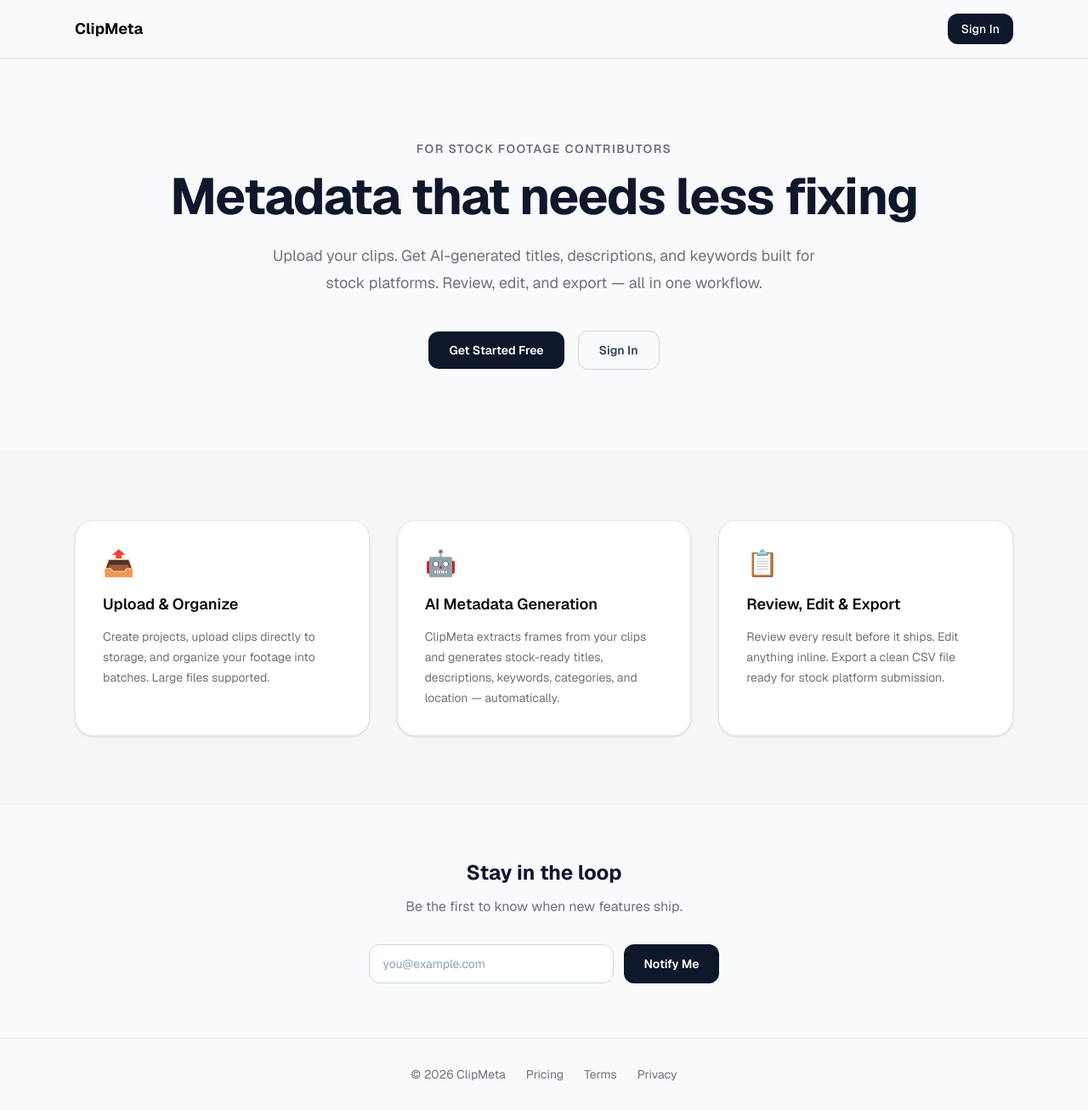
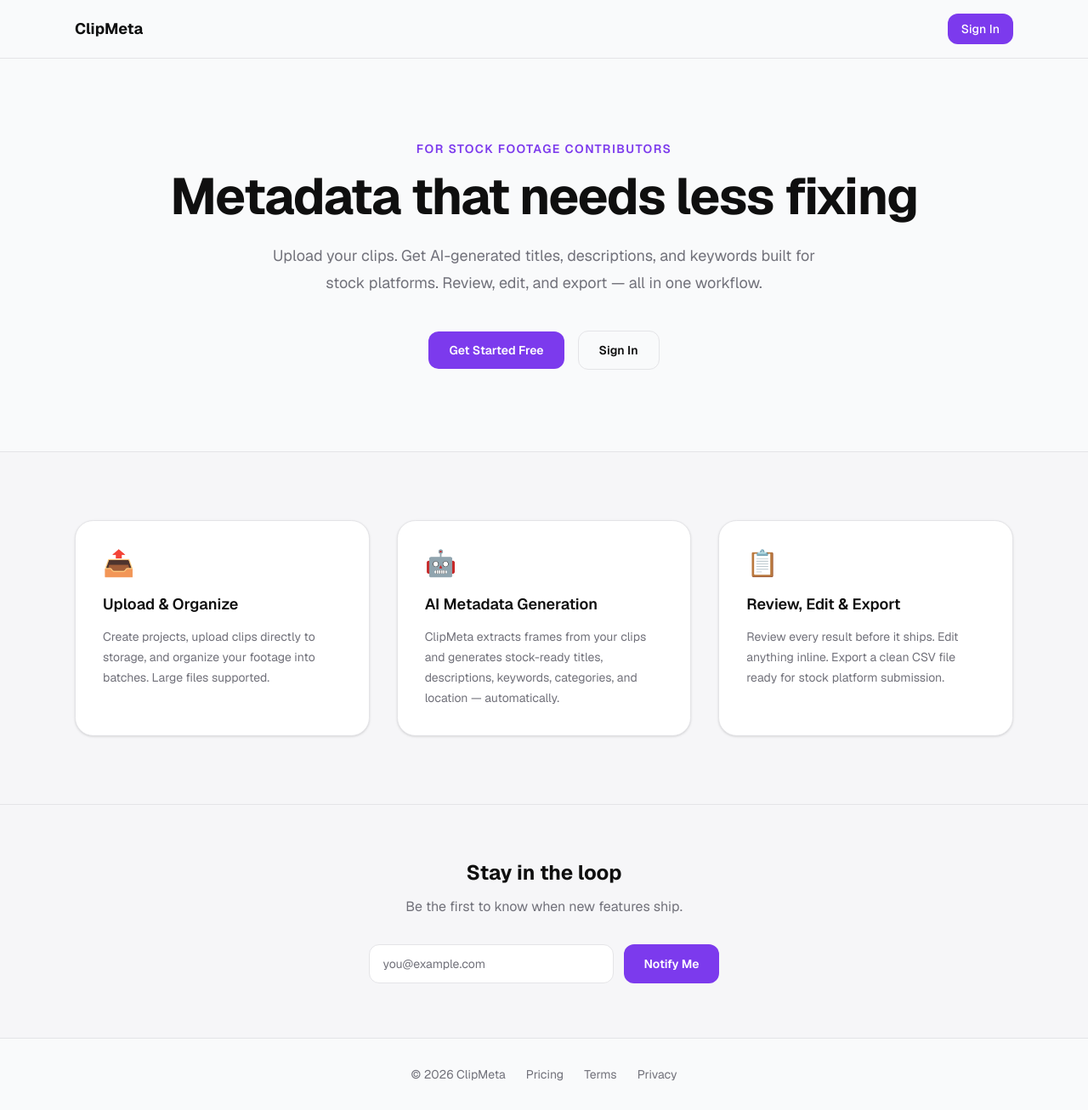
Before and after one commit to TerryBotDoOver/clipmeta, a Next.js app: page / in a window 1280 px wide. Shown: the whole page at 85% size. Built offline with nearby package versions, Linux system fonts and the light colour scheme.

Commit message:
fix: replace hardcoded slate colors with theme-aware classes for dark mode support

```diff
--- a/src/app/page.tsx
+++ b/src/app/page.tsx
@@ -11,7 +11,7 @@ export default function HomePage() {
           <span className="text-lg font-bold text-foreground">ClipMeta</span>
           <Link
             href="/auth"
-            className="rounded-lg bg-slate-900 px-4 py-2 text-sm font-medium text-white transition hover:bg-slate-800"
+            className="rounded-lg bg-primary px-4 py-2 text-sm font-medium text-primary-foreground transition hover:bg-primary/90"
           >
             Sign In
           </Link>
@@ -20,10 +20,10 @@ export default function HomePage() {
 
       {/* Hero */}
       <section className="mx-auto max-w-6xl px-6 py-24 text-center">
-        <p className="text-sm font-semibold uppercase tracking-widest text-muted-foreground">
+        <p className="text-sm font-semibold uppercase tracking-widest text-primary">
           For stock footage contributors
         </p>
-        <h1 className="mt-4 text-5xl font-bold tracking-tight text-slate-900 md:text-6xl">
+        <h1 className="mt-4 text-5xl font-bold tracking-tight text-foreground md:text-6xl">
           Metadata that needs less fixing
         </h1>
         <p className="mx-auto mt-6 max-w-2xl text-lg leading-8 text-muted-foreground">
@@ -33,13 +33,13 @@ export default function HomePage() {
         <div className="mt-10 flex flex-wrap items-center justify-center gap-4">
           <Link
             href="/sign-up"
-            className="rounded-lg bg-slate-900 px-6 py-3 text-sm font-semibold text-white transition hover:bg-slate-800"
+            className="rounded-lg bg-primary px-6 py-3 text-sm font-semibold text-primary-foreground transition hover:bg-primary/90"
           >
             Get Started Free
           </Link>
           <Link
             href="/auth"
-            className="rounded-lg border border-slate-300 px-6 py-3 text-sm font-semibold text-slate-700 transition hover:bg-muted"
+            className="rounded-lg border border-border px-6 py-3 text-sm font-semibold text-foreground transition hover:bg-muted"
           >
             Sign In
           </Link>
@@ -47,10 +47,10 @@ export default function HomePage() {
       </section>
 
       {/* Features */}
-      <section className="border-t border-slate-100 bg-muted/50 py-20">
+      <section className="border-t border-border bg-muted/50 py-20">
         <div className="mx-auto max-w-6xl px-6">
           <div className="grid gap-8 md:grid-cols-3">
-            <div className="rounded-2xl border border-slate-200 bg-card p-8 shadow-sm">
+            <div className="rounded-2xl border border-border bg-card p-8 shadow-sm">
               <div className="text-3xl">📤</div>
               <h3 className="mt-4 text-lg font-semibold text-foreground">Upload & Organize</h3>
               <p className="mt-3 text-sm leading-6 text-muted-foreground">
@@ -58,7 +58,7 @@ export default function HomePage() {
                 footage into batches. Large files supported.
               </p>
             </div>
-            <div className="rounded-2xl border border-slate-200 bg-card p-8 shadow-sm">
+            <div className="rounded-2xl border border-border bg-card p-8 shadow-sm">
               <div className="text-3xl">🤖</div>
               <h3 className="mt-4 text-lg font-semibold text-foreground">AI Metadata Generation</h3>
               <p className="mt-3 text-sm leading-6 text-muted-foreground">
@@ -66,7 +66,7 @@ export default function HomePage() {
                 titles, descriptions, keywords, categories, and location — automatically.
               </p>
             </div>
-            <div className="rounded-2xl border border-slate-200 bg-card p-8 shadow-sm">
+            <div className="rounded-2xl border border-border bg-card p-8 shadow-sm">
               <div className="text-3xl">📋</div>
               <h3 className="mt-4 text-lg font-semibold text-foreground">Review, Edit & Export</h3>
               <p className="mt-3 text-sm leading-6 text-muted-foreground">
@@ -81,12 +81,12 @@ export default function HomePage() {
       <EmailCapture source="homepage" headline="Stay in the loop" />
 
       {/* Footer */}
-      <footer className="border-t border-slate-200 py-8">
+      <footer className="border-t border-border py-8">
         <div className="mx-auto flex max-w-6xl flex-wrap items-center justify-center gap-6 px-6 text-sm text-muted-foreground">
           <span>© 2026 ClipMeta</span>
-          <Link href="/pricing" className="hover:text-foreground">Pricing</Link>
-          <Link href="/legal/terms" className="hover:text-foreground">Terms</Link>
-          <Link href="/legal/privacy" className="hover:text-foreground">Privacy</Link>
+          <Link href="/pricing" className="hover:text-foreground transition">Pricing</Link>
+          <Link href="/legal/terms" className="hover:text-foreground transition">Terms</Link>
+          <Link href="/legal/privacy" className="hover:text-foreground transition">Privacy</Link>
         </div>
       </footer>
 
--- a/src/components/EmailCapture.tsx
+++ b/src/components/EmailCapture.tsx
@@ -37,13 +37,13 @@ export default function EmailCapture({
   }
 
   return (
-    <section className="border-t border-slate-100 bg-slate-50 py-16">
+    <section className="border-t border-border bg-muted/50 py-16">
       <div className="mx-auto max-w-2xl px-6 text-center">
-        <h2 className="text-2xl font-bold text-slate-900">{headline}</h2>
+        <h2 className="text-2xl font-bold text-foreground">{headline}</h2>
         <p className="mt-3 text-muted-foreground">{subtext}</p>
 
         {status === "success" ? (
-          <p className="mt-8 text-base font-semibold text-slate-900">You are on the list!</p>
+          <p className="mt-8 text-base font-semibold text-foreground">You are on the list!</p>
         ) : (
           <form onSubmit={handleSubmit} className="mt-8 flex flex-col gap-3 sm:flex-row sm:justify-center">
             <input
@@ -52,12 +52,12 @@ export default function EmailCapture({
               value={email}
               onChange={(e) => setEmail(e.target.value)}
               placeholder="you@example.com"
-              className="w-full rounded-lg border border-slate-300 bg-white px-4 py-3 text-sm text-slate-900 placeholder:text-slate-400 focus:outline-none focus:ring-2 focus:ring-slate-900 sm:w-72"
+              className="w-full rounded-lg border border-border bg-card px-4 py-3 text-sm text-foreground placeholder:text-muted-foreground focus:outline-none focus:ring-2 focus:ring-primary sm:w-72"
             />
             <button
               type="submit"
               disabled={status === "loading"}
-              className="rounded-lg bg-slate-900 px-6 py-3 text-sm font-semibold text-white transition hover:bg-slate-800 disabled:opacity-60"
+              className="rounded-lg bg-primary px-6 py-3 text-sm font-semibold text-primary-foreground transition hover:bg-primary/90 disabled:opacity-60"
             >
               {status === "loading" ? "Submitting…" : "Notify Me"}
             </button>
@@ -65,7 +65,7 @@ export default function EmailCapture({
         )}
 
         {status === "error" && (
-          <p className="mt-3 text-sm text-red-600">Something went wrong, try again.</p>
+          <p className="mt-3 text-sm text-destructive">Something went wrong, try again.</p>
         )}
       </div>
     </section>
```
